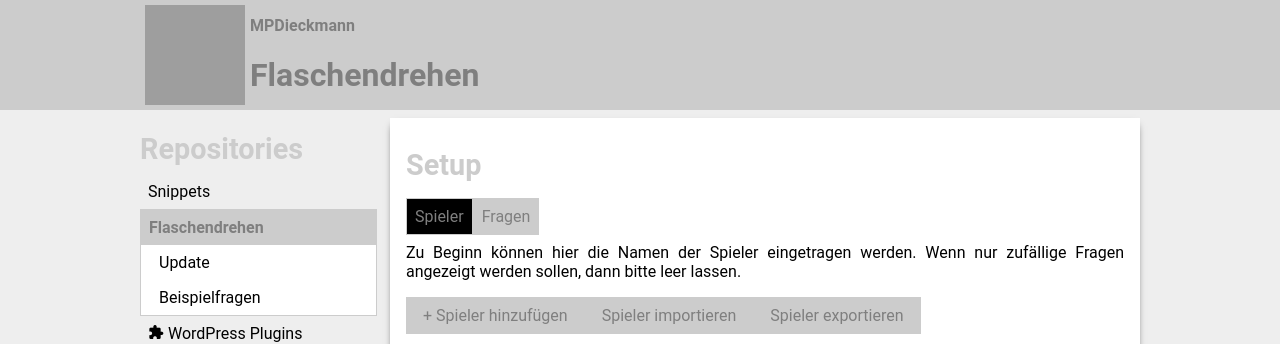
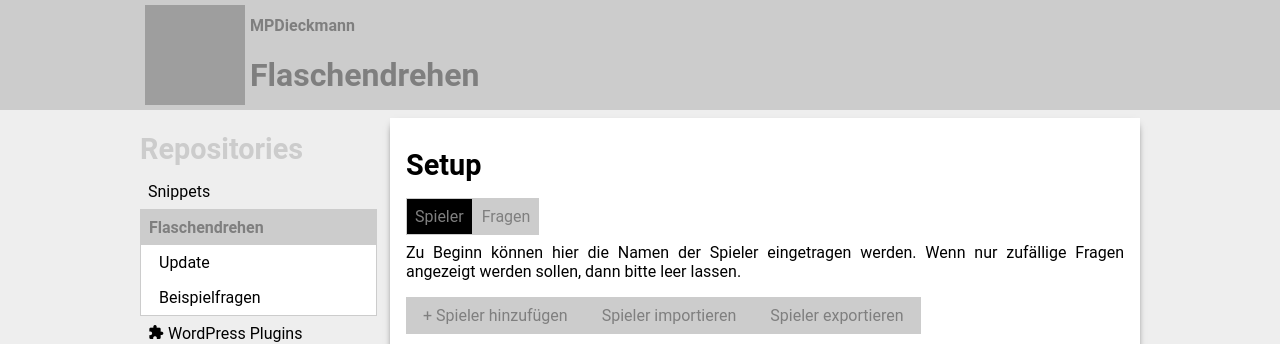
Before and after one commit to MPDieckmann/mpdieckmann.github.io, a Jekyll site: the page built from _repositories/flaschendrehen.html, in a window 1280 px wide. Shown: the top 344 px of the page. Built offline with Jekyll 4.4.1, drawn with Linux system fonts in a browser that asks for light colours; some web fonts are replaced; grey boxes are pictures that could not be loaded.

Commit message:
Update flaschendrehen.html

```diff
--- a/_repositories/flaschendrehen.html
+++ b/_repositories/flaschendrehen.html
@@ -59,6 +59,14 @@
   section.show {
     display: block;
   }
+  #app-view h2 {
+    color: inherit;
+  }
+  #app-view.play {
+    width: 400px;
+    max-width: 100%;
+    margin: 0 auto;
+  }
   #app-view.play section {
     width: 400px;
     max-width: 100%;
@@ -72,12 +80,6 @@
   #app-view.play section img {
     display: inline-block;
     width: 100%;
-  }
-  #player {
-    color: inherit;
-    width: 400px;
-    max-width: 100%;
-    margin: 0 auto;
   }
   #bottleSection {
     overflow: hidden;
```
